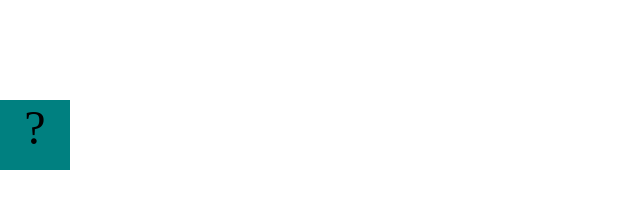
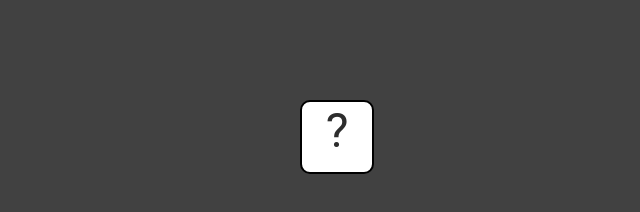
Before and after one commit to CCom77/CCom77.github.io, a plain HTML site: page projects/bouncing-box/index.html in a window 1280 px wide. Shown: the whole page, without its empty margins (0-640 px from the left). Drawn offline with nearby package versions, Linux system fonts and the light colour scheme.

Commit message:
completed bouncing box project

```diff
--- a/projects/bouncing-box/index.html
+++ b/projects/bouncing-box/index.html
@@ -1,39 +1,45 @@
 <!DOCTYPE html>
 <html>
-
 <head>
 	<meta charset="utf-8">
 	<title>Bouncing Box</title>
 	<script src="jquery.min.js"></script>
 	<style>
+		     body {
+      	  background: rgb(65, 65, 65);
+          color: rgb(45, 45, 45);
+    	 padding: 10px;
+   	     font-family: Roboto;
+
+        }
 		.box {
 			width: 70px;
 			height: 70px;
-			background-color: teal;
+			background-color: rgb(255, 255, 255);
 			font-size: 300%;
 			text-align: center;
-			user-select: none;
 			display: block;
 			position: absolute;
 			top: 100px;
-			/* Change me! */
-			left: 0px;
+			left: 100px;  /* <--- Change me! */
+			border-radius: 10px;
+			border-style: dashed;
+			border: 2px solid rgb(0, 0, 0);
+            font-family: Roboto;
 		}
-
-		.board {
+		.board{
 			height: 100vh;
 		}
 	</style>
-	<!-- 	<script src="//cdnjs.cloudflare.com/ajax/libs/jquery/2.1.1/jquery.min.js"></script> -->
+	<script src="//cdnjs.cloudflare.com/ajax/libs/jquery/2.1.1/jquery.min.js"></script>
 
 </head>
-
 <body class="board">
 	<!-- HTML for the box -->
 	<div class="box">?</div>
 
 	<script>
-		(function () {
+		(function(){
 			'use strict'
 			/* global jQuery */
 
@@ -65,36 +71,38 @@
 			/////////////////// YOUR CODE BELOW HERE /////////////////////////
 			//////////////////////////////////////////////////////////////////
 
-			// TODO 2 - Variable declarations
+			var positionX = 300;
+			var points = 0;
+			var speed = 0;
+
+			function update() {
+				// Increase Function by 10 Here//
+				moveBoxTo(positionX)
+
+				positionX = positionX + (speed);
+				if (positionX >= boardWidth) {
+					speed = -speed;
+				}
+				else if (positionX < 0) {
+					speed = - speed;
+				}
+			};
+
+			function handleBoxClick() {
+				points += 1;
+				positionX = 0;
+				speed += 3;
+				changeBoxText(points);
 
 
-
-			/*
-			This Function will be called 20 times/second. Each time it is called,
-			it should move the Box to a new location. If the box drifts off the screen
-			turn it around!
-			*/
-			function update() {
-
-
-			};
-
-			/*
-			This Function will be called each time the box is clicked. Each time it is called,
-			it should increase the points total, increase the speed, and move the box to
-			the left side of the screen.
-			*/
-			function handleBoxClick() {
-
-
-			};
-
-
-
-
-
+				if (speed > 0) {
+					speed = speed + 3
+				}
+				else if (speed < 0) {
+					speed = speed - 3
+				}
+			}
 		})();
 	</script>
 </body>
-
 </html>
```
Also changed, not shown: projects/platformer/platformer.js (+7 -0 lines).
